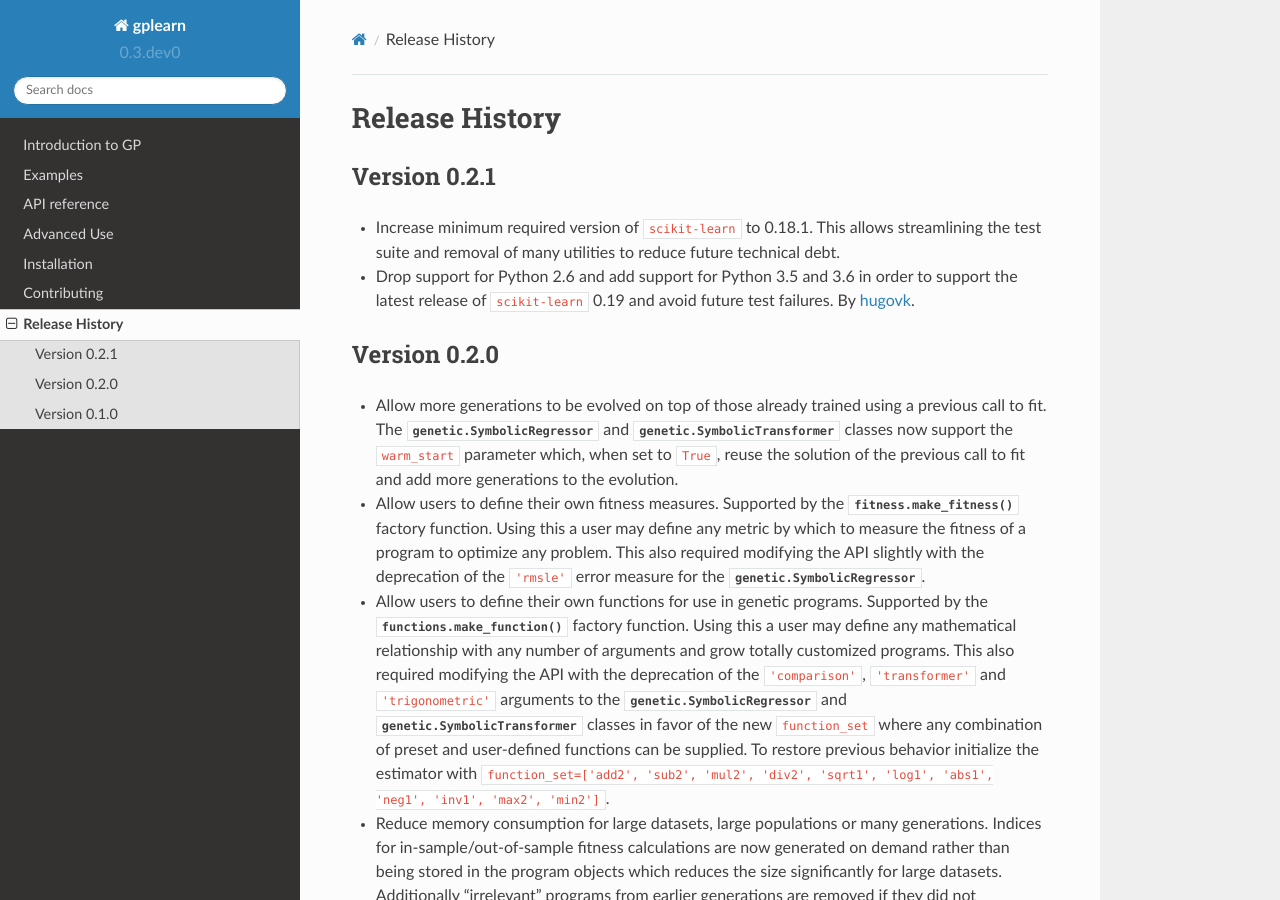
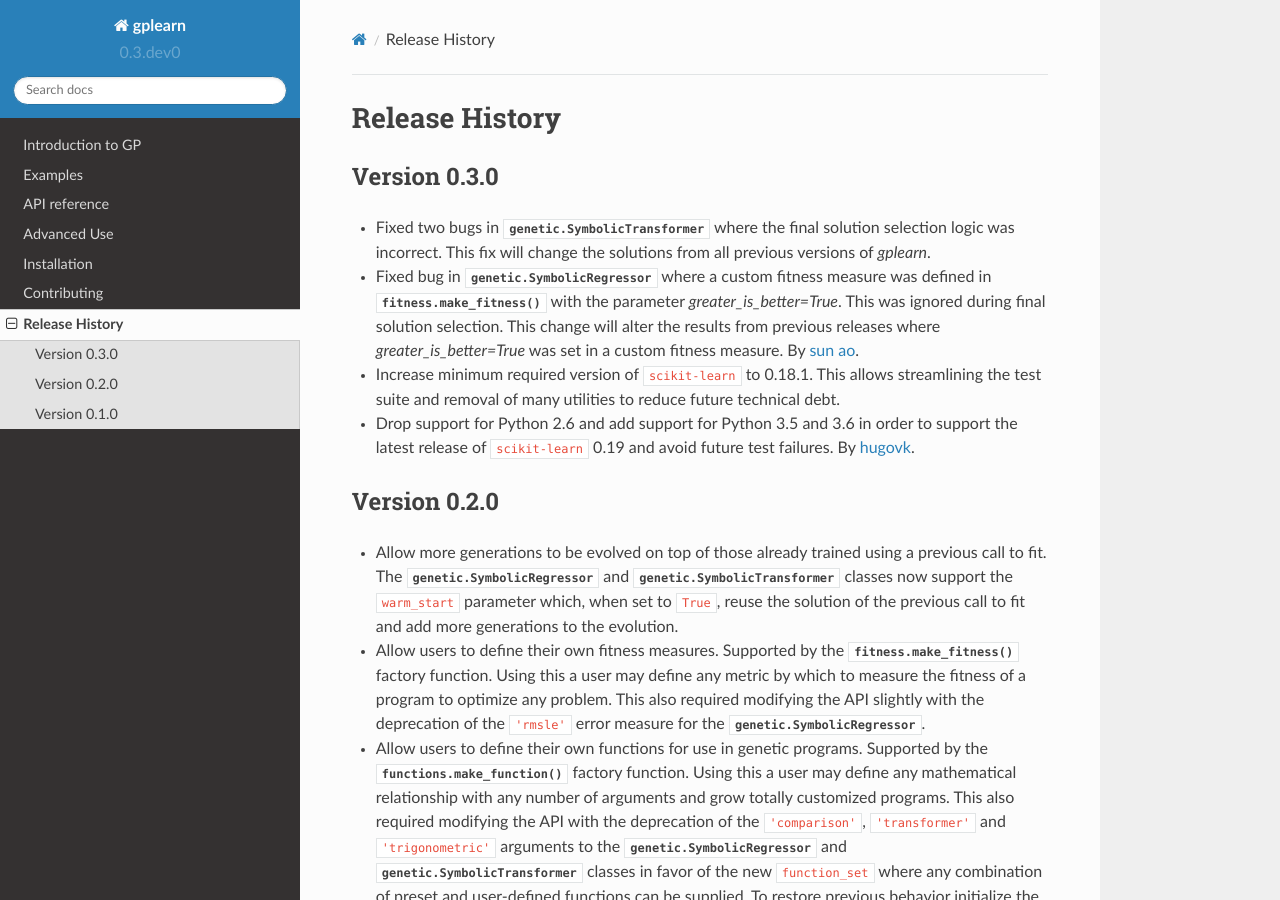
Before and after one commit to trevorstephens/gplearn, a Sphinx documentation site: the page built from doc/changelog.rst, in a window 1280 px wide and 900 px high. Built offline with Sphinx 7.4.7 and the Read the Docs theme 2.0.0, drawn with Linux system fonts in a browser that asks for light colours.

Commit message:
update changelog

```diff
--- a/doc/changelog.rst
+++ b/doc/changelog.rst
@@ -4,9 +4,18 @@
 Release History
 ===============
 
-Version 0.2.1
+Version 0.3.0
 -------------
 
+- Fixed two bugs in :class:`genetic.SymbolicTransformer` where the final
+  solution selection logic was incorrect. This fix will change the solutions
+  from all previous versions of `gplearn`.
+- Fixed bug in :class:`genetic.SymbolicRegressor` where a custom fitness
+  measure was defined in :func:`fitness.make_fitness()` with the parameter
+  `greater_is_better=True`. This was ignored during final solution selection.
+  This change will alter the results from previous releases where
+  `greater_is_better=True` was set in a custom fitness measure. By
+  `sun ao <https://github.com/eggachecat>`_.
 - Increase minimum required version of ``scikit-learn`` to 0.18.1. This allows
   streamlining the test suite and removal of many utilities to reduce future
   technical debt.
```
